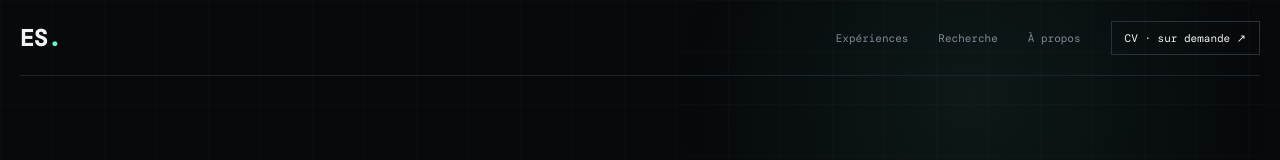
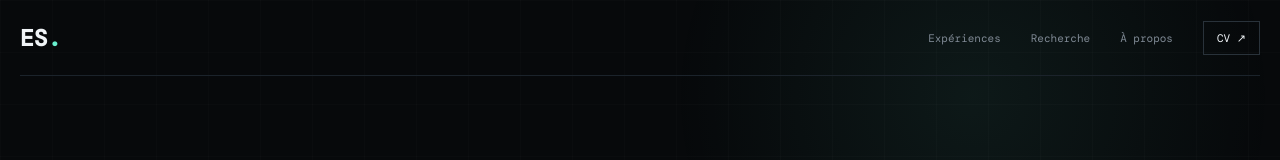
Before and after one commit to esanonpro/portfolio, a Next.js app: page / in a window 1280 px wide. Shown: the top 160 px of the page. Built offline with nearby package versions, Linux system fonts and the light colour scheme; a web font is replaced by a local one.

Commit message:
feat: add full education path and enable CV link

```diff
--- a/app/page.tsx
+++ b/app/page.tsx
@@ -6,7 +6,7 @@ const experiences = [
 
 export default function Home(){
  return <main>
-  <nav><a className="brand" href="#">ES<span>.</span></a><div className="navlinks"><a href="#experience">Expériences</a><a href="/research">Recherche</a><a href="#about">À propos</a><a className="navCta" href="mailto:esanon.pro@gmail.com?subject=CV%20Elie%20Sanon">CV · sur demande ↗</a></div></nav>
+  <nav><a className="brand" href="#">ES<span>.</span></a><div className="navlinks"><a href="#experience">Expériences</a><a href="/research">Recherche</a><a href="#about">À propos</a><a className="navCta" href="/cv.pdf" target="_blank">CV ↗</a></div></nav>
   <section className="hero">
    <div className="heroCopy"><div className="eyebrow"><i/> ML / AI ENGINEER <span>· PARIS, FR</span></div><h1>Building AI systems<br/>that <em>move beyond</em><br/>the notebook.</h1><p className="lead">Je conçois des systèmes Machine Learning et GenAI de bout en bout — de l’expérimentation à une architecture robuste, mesurable et déployable.</p><div className="actions"><a className="primary" href="#experience">Voir mes travaux <b>↘</b></a><a className="secondary" href="https://github.com/esanonpro" target="_blank" rel="noreferrer">GitHub ↗</a></div></div>
    <div className="heroVisual"><div className="orbit o1"/><div className="orbit o2"/><div className="core"><span>AI</span><small>SYSTEMS</small></div><div className="node n1">DATA</div><div className="node n2">MODEL</div><div className="node n3">EVAL</div><div className="node n4">SHIP</div></div>
@@ -24,7 +24,7 @@ export default function Home(){
    <div className="researchComing"><span>ACADEMIC WORK / COMING SOON</span><p>Les prochains projets seront documentés comme de vrais travaux de recherche : question, méthode, protocole expérimental, résultats, limites et code reproductible.</p><b>REPOSITORIES →</b></div>
   </section>
 
-  <section id="about" className="section about"><header><div><span>03 / PROFILE</span><small>ENGINEER · BUILDER · RESEARCH-MINDED</small></div><h2>À propos.</h2></header><div className="aboutGrid"><h3>Je transforme une hypothèse en <em>système testable</em>, puis en produit technique.</h3><div><p>Ingénieur Data Science diplômé de l’ENSAI, je travaille sur des problématiques ML/AI où la qualité du modèle ne suffit pas : architecture, reproductibilité, évaluation et déploiement comptent tout autant.</p><p>Mon parcours couvre le Computer Vision, le forecasting, les pipelines ML cloud et les systèmes agentiques.</p><div className="facts"><span><small>EDUCATION</small><b>ENSAI</b>Ingénieur Data Science</span><span><small>LANGUAGES</small><b>FR · EN</b>Français · English B2</span></div></div></div></section>
+  <section id="about" className="section about"><header><div><span>03 / PROFILE</span><small>ENGINEER · BUILDER · RESEARCH-MINDED</small></div><h2>À propos.</h2></header><div className="aboutGrid"><h3>Je transforme une hypothèse en <em>système testable</em>, puis en produit technique.</h3><div><p>Ingénieur Data Science diplômé de l’ENSAI, je travaille sur des problématiques ML/AI où la qualité du modèle ne suffit pas : architecture, reproductibilité, évaluation et déploiement comptent tout autant.</p><p>Mon parcours couvre le Computer Vision, le forecasting, les pipelines ML cloud et les systèmes agentiques.</p><div className="facts"><span><small>EDUCATION</small><b>ENSAI · 2022–2025</b>Diplôme d’ingénieur · Data Science & Ingénierie des données</span><span><small>FOUNDATION</small><b>Université Nazi Boni · 2018–2021</b>Licence Statistiques & Informatique · Bobo-Dioulasso</span><span><small>LANGUAGES</small><b>FR · EN</b>Français natif · English B2</span></div></div></div></section>
 
   <footer id="contact"><div><span>04 / CONTACT</span><h2>Un problème intéressant<br/>à <em>construire ?</em></h2><p>Disponible pour des opportunités ML / AI Engineering et des collaborations orientées recherche appliquée.</p></div><div className="footerLinks"><a href="mailto:esanon.pro@gmail.com">Email <b>↗</b></a><a href="https://github.com/esanonpro" target="_blank" rel="noreferrer">GitHub <b>↗</b></a></div><small>© 2026 Elie Sanon <span>Next.js · TypeScript · Vercel</span></small></footer>
  </main>
```
